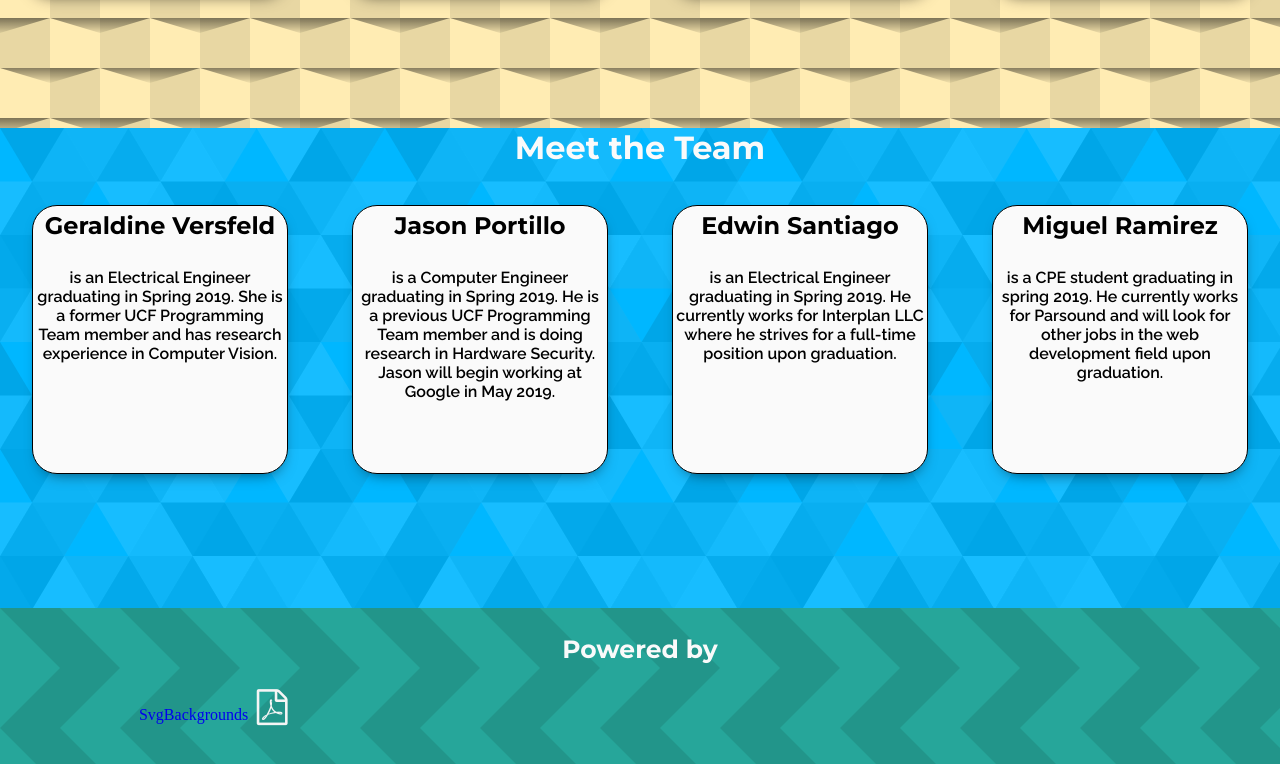
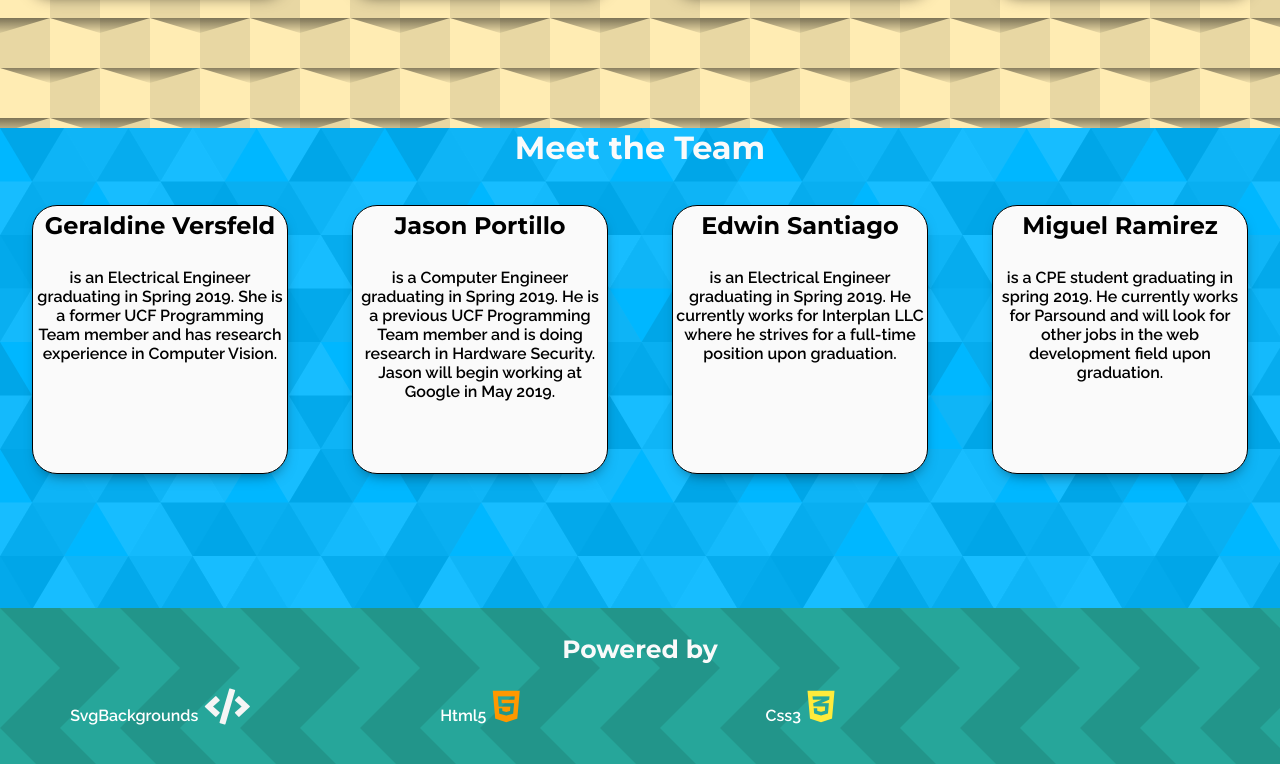
Before and after one commit to MiguelARam27/SD_Group7_Website, a plain HTML site: page index.html in a window 1280 px wide. Shown: the part 2272-3036 px from the top of the page. Drawn offline with Linux system fonts and the light colour scheme.

Commit message:
updating footer
-adding technology we used for the footer and giving credit to svg sites etc.

```diff
--- a/index.html
+++ b/index.html
@@ -8,6 +8,7 @@
     <link href="https://fonts.googleapis.com/css?family=Montserrat:400,700" rel="stylesheet">
     <link href="https://fonts.googleapis.com/css?family=Raleway:600" rel="stylesheet">
     <link rel="stylesheet" href="https://cdnjs.cloudflare.com/ajax/libs/font-awesome/4.7.0/css/font-awesome.min.css">
+    <link rel="stylesheet" href="https://use.fontawesome.com/releases/v5.8.1/css/all.css" integrity="sha384-50oBUHEmvpQ+1lW4y57PTFmhCaXp0ML5d60M1M7uH2+nqUivzIebhndOJK28anvf" crossorigin="anonymous">
     <link rel="stylesheet" href="css/index.css">
 
 </head>
@@ -132,7 +133,11 @@
 <footer id="foot">
     <h3>Powered by</h3>
     <div class="footer_grid">
-        <a href="https://www.svgbackgrounds.com/">SvgBackgrounds<i class="fa fa-file-pdf-o" style="font-size:36px"></i></a>
+        <a href="https://www.svgbackgrounds.com/">SvgBackgrounds<i class="fas fa-code"></i></a>
+        <a href="https://developer.mozilla.org/en-US/docs/Web/Guide/HTML/HTML5">Html5<i class="fab fa-html5" id="html5"></i></a>
+        <a href="https://developer.mozilla.org/en-US/docs/Web/CSS/CSS3">Css3<i class="fab fa-css3-alt" id="css3"></i></a>
+
+
     </div>
 </footer>
 
--- a/sass/index.scss
+++ b/sass/index.scss
@@ -337,15 +337,28 @@
     }
     .footer_grid{
         display:grid;
-        grid-template-columns: 1fr 1fr 1fr;
+        grid-template-columns: 1fr 1fr 1fr 1fr;
         a{
             text-align: center;
             text-decoration: none;
+            color:white;
+            font-family: $font2;
+            vertical-align: center;
         }
         i{
             padding-left:2%;
             color:whitesmoke;
+            font-size: 36px;
+            vertical-align: bottom;
         }
+
+        #html5{
+            color:#ff9800;
+        }
+        #css3{
+            color:#ffeb3b;
+        }
+
 
     }
 }
```
Also changed, not shown: css/index.css, 1 other file.
